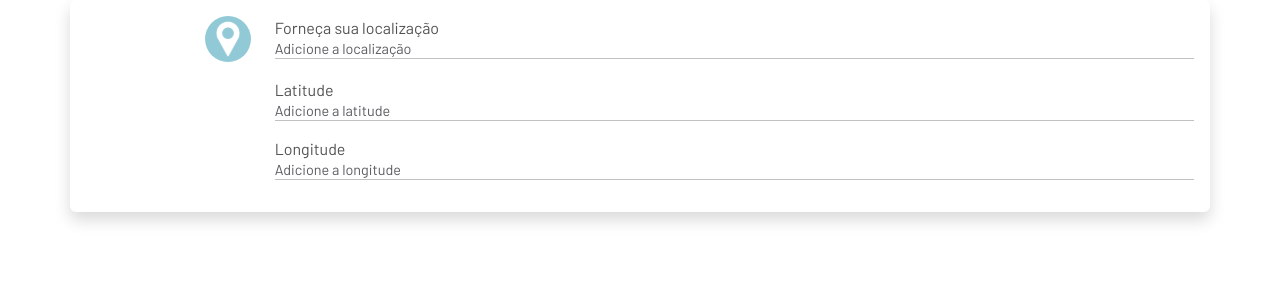
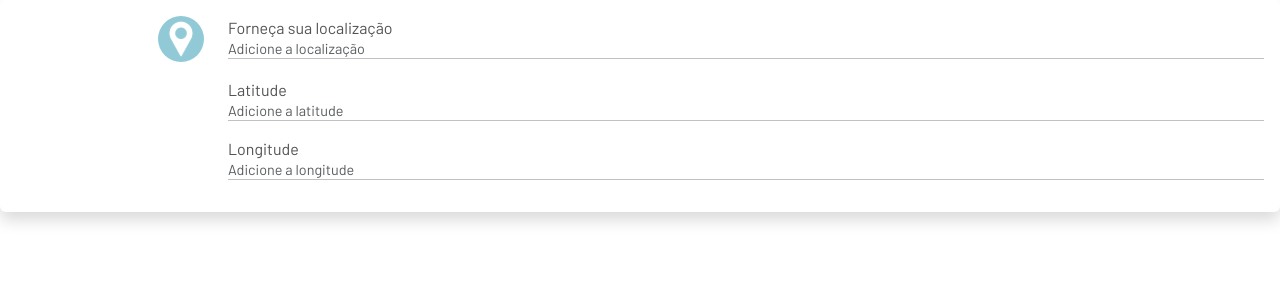
Before and after one commit to VRI-UFPR/CienciaNaEscola, a React (Create React App) app: page /location in a window 1280 px wide. Shown: the top 300 px of the page. Built offline with nearby package versions, Linux system fonts and the light colour scheme; a web font is replaced by a local one.

Commit message:
[FIX] import desnecessário em App.jsx e correções em Location.jsx

```diff
--- a/src/App.jsx
+++ b/src/App.jsx
@@ -1,6 +1,5 @@
 import React from "react";
 import { BrowserRouter, Routes, Route } from "react-router-dom";
-import logo from "./assets/images/logo.svg";
 import cloudy from "./assets/images/cloudy.svg";
 import rainy from "./assets/images/rainy.svg";
 import sunny from "./assets/images/sunny.svg";
--- a/src/components/Location.jsx
+++ b/src/components/Location.jsx
@@ -23,7 +23,7 @@ const styles = `
 
 function Location(props) {
     return (
-        <div className="container overflow-hidden p-3 shadow rounded">
+        <div className="overflow-hidden p-3 shadow rounded">
             <div className="row mb-3">
                 <div className="col-2 d-flex justify-content-end">
                     <img src={LocationIcon} alt="Location Icon" />
@@ -47,7 +47,7 @@ function Location(props) {
                         Latitude
                     </label>
                     <input
-                        type="text"
+                        type="number"
                         className="form-control font-barlow p-0 lh-sm"
                         id="latitudeinput"
                         placeholder="Adicione a latitude"
@@ -61,7 +61,7 @@ function Location(props) {
                         Longitude
                     </label>
                     <input
-                        type="text"
+                        type="number"
                         className="form-control font-barlow p-0 lh-sm"
                         id="longitudeinput"
                         placeholder="Adicione a longitude"
```
